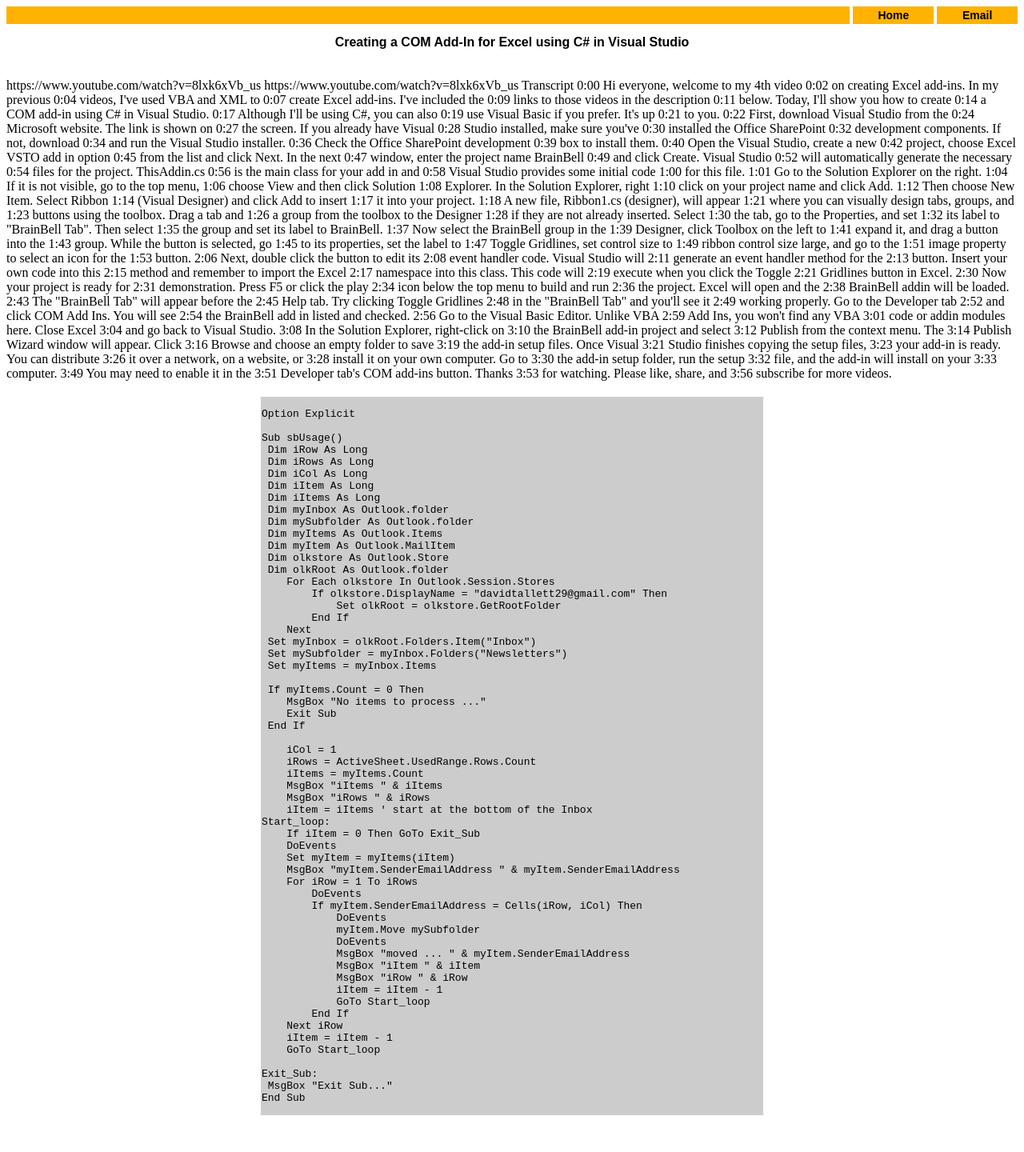
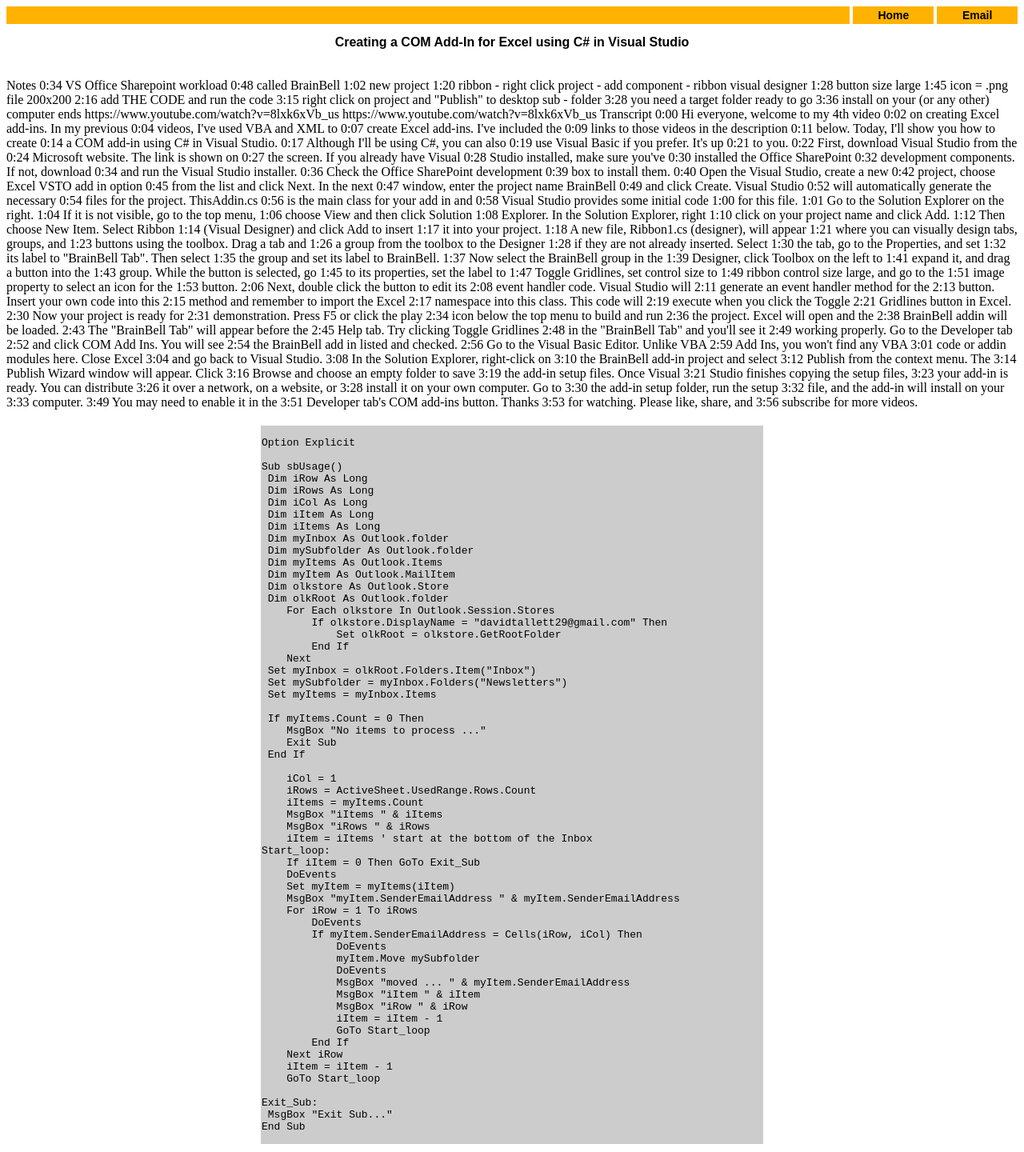
Before and after one commit to DaveTallett26/davetallett26.github.io, a Jekyll site: the page excel-addin.html, which Jekyll copies as it is, in a window 1280 px wide. Shown: the whole page at 80% size. Built offline with Jekyll 4.4.1, drawn with Linux system fonts in a browser that asks for light colours; before the commit the page ends 1404 px from its top, so only the background shows below that.

Commit message:
Update excel-addin.html added notes

```diff
--- a/excel-addin.html
+++ b/excel-addin.html
@@ -17,7 +17,29 @@
 </ul>
 <div class="style62"><br/><br/>Creating a COM Add-In for Excel using C# in Visual Studio</div>
 <br/><br/>
-https://www.youtube.com/watch?v=8lxk6xVb_us  https://www.youtube.com/watch?v=8lxk6xVb_us
+
+ Notes
+ 0:34 VS Office Sharepoint workload
+ 0:48 called BrainBell
+ 1:02 new project
+ 1:20 ribbon - right click project - add component - ribbon visual designer
+ 1:28 button size large
+ 1:45 icon = .png file 200x200
+ 2:16 add THE CODE and run the code
+ 3:15 right click on project and "Publish" to desktop sub - folder
+ 3:28 you need a target folder ready to go
+ 3:36 install on your (or any other) computer
+ ends
+
+
+
+
+
+
+
+
+
+ https://www.youtube.com/watch?v=8lxk6xVb_us  https://www.youtube.com/watch?v=8lxk6xVb_us
 
 
 Transcript
```
